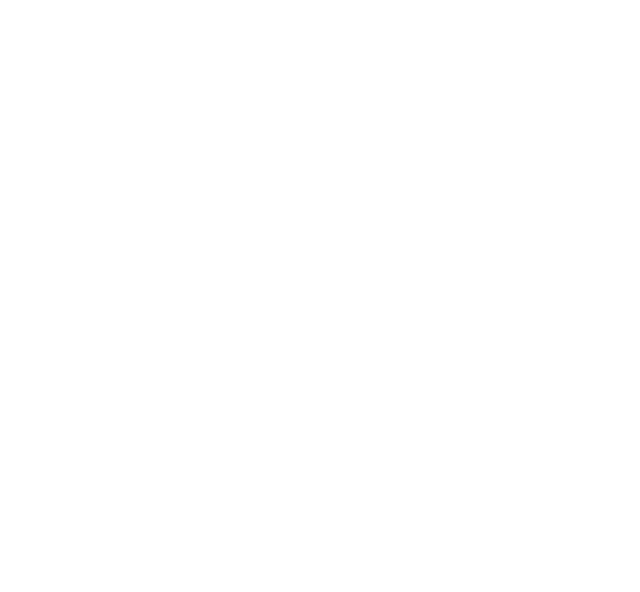
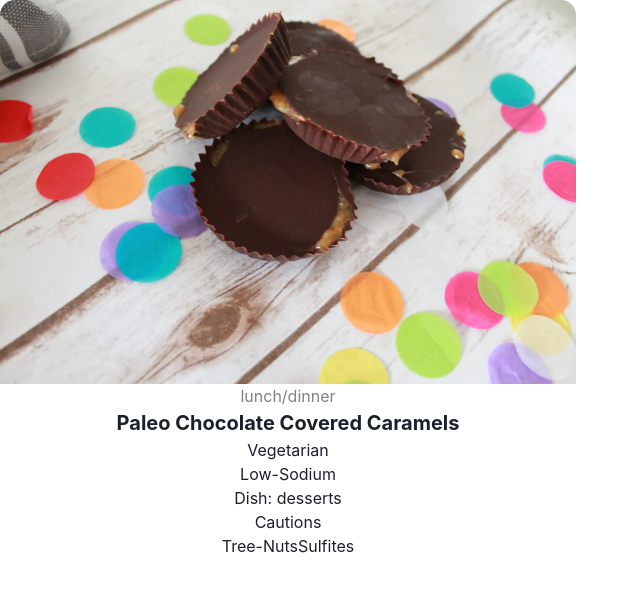
Before and after one commit to NielsKesting/React-basics-project, a React (Vite) app: page / in a window 1280 px wide. Shown: the top 592 px of the page, without its empty margins (0-640 px from the left). Built offline with nearby package versions, Linux system fonts and the light colour scheme.

Commit message:
Added Styling to recipeCards

```diff
--- /dev/null
+++ b/src/components/ui/RecipeCard.scss
@@ -0,0 +1,26 @@
+$recipeCardCorner: 15px;
+
+.recipeCard {
+  width: 45vw;
+  border-radius: $recipeCardCorner;
+  text-align: center;
+}
+
+.recipeCardPicture {
+  border-radius: $recipeCardCorner $recipeCardCorner 0px 0px;
+  width: 45vw;
+  height: 30vw;
+}
+
+.recipeCardInfoBox {
+  border-radius: 0px 0px $recipeCardCorner $recipeCardCorner;
+  background-color: white;
+
+  :first-child {
+    color: grey;
+  }
+  :nth-child(2) {
+    font-size: 20px;
+    font-weight: bold;
+  }
+}
--- a/src/components/ui/recipeCard.css
+++ b/src/components/ui/recipeCard.css
@@ -1,4 +1,23 @@
 .recipeCard {
   width: 45vw;
-  border: solid black 2px;
+  border-radius: 15px;
+  text-align: center;
 }
+
+.recipeCardPicture {
+  border-radius: 15px 15px 0px 0px;
+  width: 45vw;
+  height: 30vw;
+}
+
+.recipeCardInfoBox {
+  border-radius: 0px 0px 15px 15px;
+  background-color: white;
+}
+.recipeCardInfoBox :first-child {
+  color: grey;
+}
+.recipeCardInfoBox :nth-child(2) {
+  font-size: 20px;
+  font-weight: bold;
+}/*# sourceMappingURL=RecipeCard.css.map */
--- a/src/components/ui/recipeCard.jsx
+++ b/src/components/ui/recipeCard.jsx
@@ -1,15 +1,31 @@
-import "./recipeCard.css";
+import "./RecipeCard.css";
 
 export const RecipeCard = (recipe) => {
   console.log(recipe);
-  // return (
-  //   <>
-  //     <img src={recipe.image} className="recipeCardPicture"></img>
-  //     <div className="recipeCardInfoBox">
-  //       <p>{recipe.mealType}</p>
-  //       <h3>{recipe.label}</h3>
-  //       <p>{recipe.dishType}</p>
-  //     </div>
-  //   </>
-  // );
+  const cardInfo = recipe.recipe.recipe;
+
+  const veganVegetarian = () => {
+    if (cardInfo.healthLabels.includes("Vegan")) {
+      return "Vegan";
+    } else if (cardInfo.healthLabels.includes("Vegetarian")) {
+      return "Vegetarian";
+    }
+  };
+
+  return (
+    <>
+      <div className="recipeCard">
+        <img src={cardInfo.image} className="recipeCardPicture"></img>
+        <div className="recipeCardInfoBox">
+          <p>{cardInfo.mealType}</p>
+          <h2>{cardInfo.label}</h2>
+          <p>{veganVegetarian()}</p>
+          <p>{cardInfo.dietLabels}</p>
+          <p>Dish: {cardInfo.dishType}</p>
+          <p>Cautions</p>
+          <p>{cardInfo.cautions}</p>
+        </div>
+      </div>
+    </>
+  );
 };
--- a/src/pages/RecipeListPage.css
+++ b/src/pages/RecipeListPage.css
@@ -1,4 +1,3 @@
 body {
-  color: black;
-  background-color: aqua;
+  background-color: rgb(107, 208, 100);
 }
--- a/src/pages/RecipeListPage.jsx
+++ b/src/pages/RecipeListPage.jsx
@@ -1,24 +1,24 @@
 // import { Center, Heading } from "@chakra-ui/react";
-// import "./RecipeListPage.css";
+import "./RecipeListPage.css";
 import { data } from "../utils/data";
-import { RecipeCard } from "../components/ui/recipeCard.jsx";
+import { RecipeCard } from "../components/ui/RecipeCard.jsx";
 
 export function RecipeListPage() {
-  // const recipeList = data.hits[0];
-  // return <RecipeCard recipe={recipeList} />;
+  const recipeList = data.hits[0];
+  return <RecipeCard recipe={recipeList} />;
 
-  const recipeList = data.hits.map((recipe) => {
-    const dish = recipe.recipe;
-    // console.log(dish);
-    return { dish };
-  });
-  console.log(recipeList);
+  // const recipeList = data.hits.map((recipe) => {
+  //   const dish = recipe.recipe;
+  //   // console.log(dish);
+  //   return { dish };
+  // });
+  // console.log(recipeList);
 
-  recipeList.forEach((recipe) => {
-    return (
-      <div>
-        <RecipeCard recipe={recipe} />
-      </div>
-    );
-  });
+  // recipeList.forEach((recipe) => {
+  //   return (
+  //     <div>
+  //       <RecipeCard recipe={recipe} />
+  //     </div>
+  //   );
+  // });
 }
```
Also changed, not shown: src/main.jsx (+6 -6 lines), 1 other file (tests, documents, lock files or other folders).
